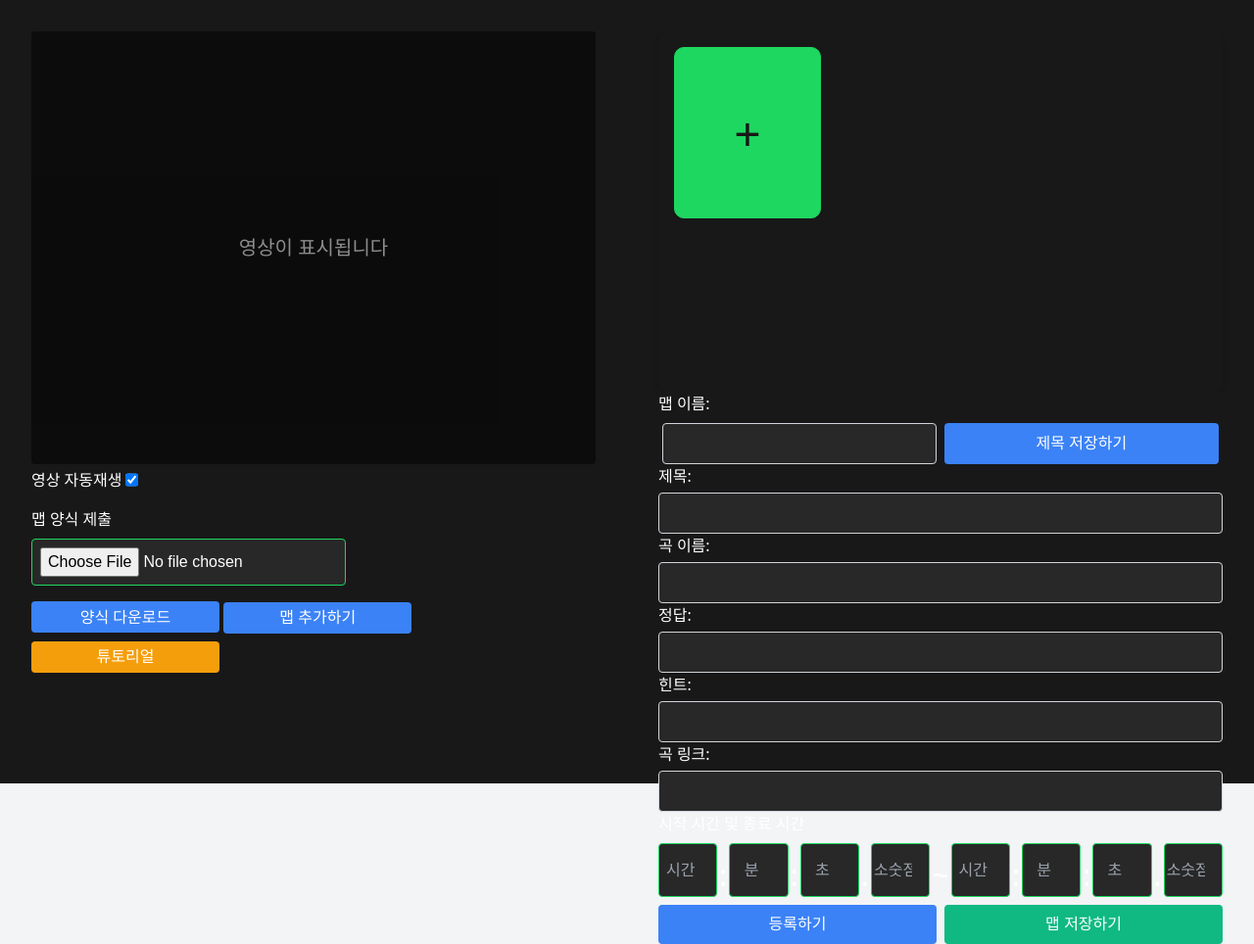
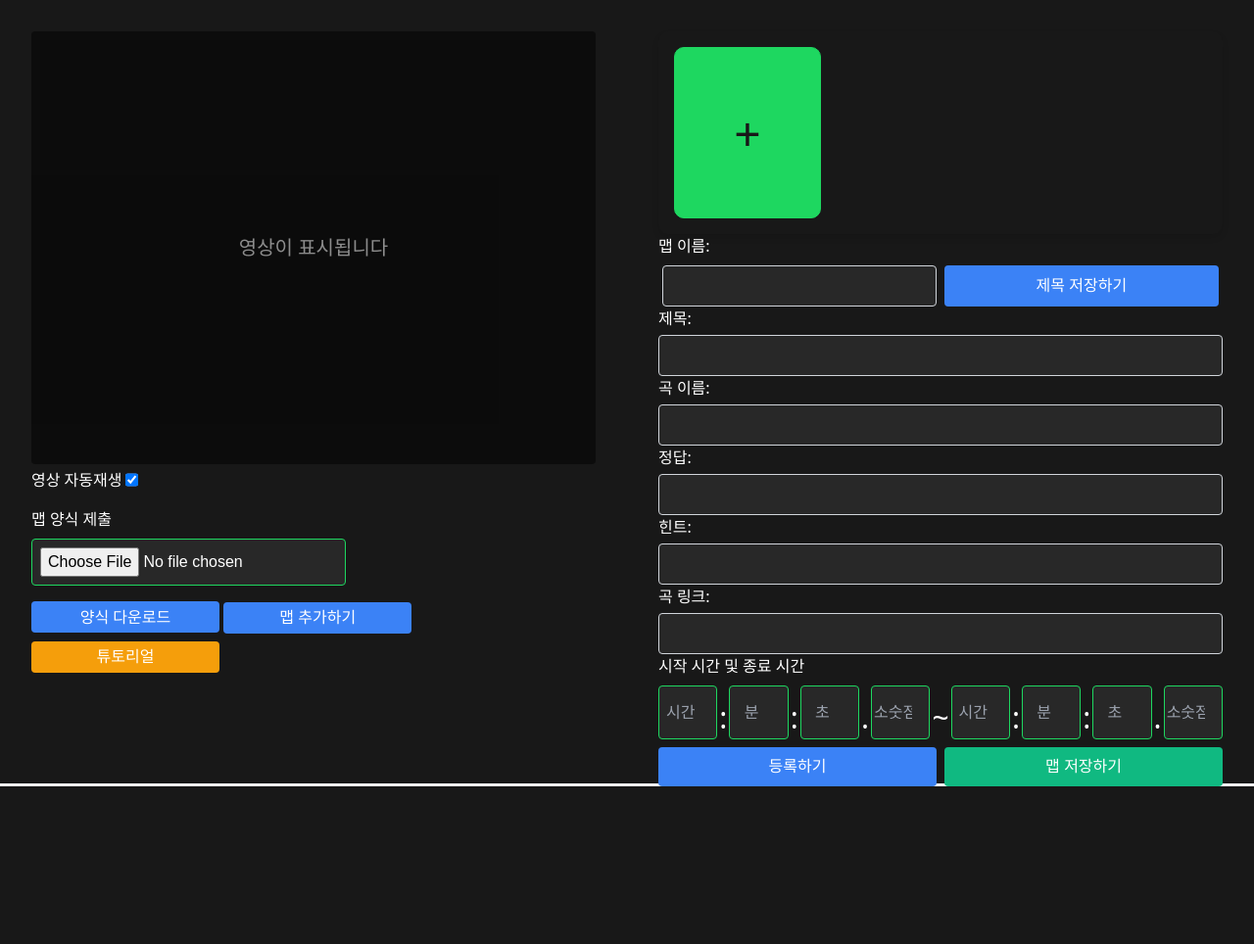
Before and after one commit to trackcrash/Animusic, a Flask app: template templates/createmap.html in a window 1280 px wide. Shown: the part 76-1040 px from the top of the page at 98% size. After the commit the page ends 879 px from the top, so only its background shows below. Run offline with Flask 3, Linux system fonts and the light colour scheme; the template is opened without the code that fills it, so the values that code supplies are empty; some libraries are stand-ins or nearby versions.

Commit message:
map upload bugfix

```diff
--- a/static/css/play.css
+++ b/static/css/play.css
@@ -84,20 +84,9 @@
 .left-side,
 .right-side {
     background-color: #181818;
+    color: #FFFFFF;
     height: 100vh;
     padding: 2rem;
-}
-
-.info-section {
-    background-color: #282828;
-    color: #FFFFFF;
-    height: 50%;
-}
-
-.input-form-section {
-    background-color: #181818;
-    color: #FFFFFF;
-    height: 50%;
 }
 
 .video-container {
--- a/static/js/upload_filedata.js
+++ b/static/js/upload_filedata.js
@@ -258,7 +258,7 @@
 };
 
 // videoid의 유효성을 검사하는 함수
-async function checking_videoid(check_videoid_list) {
+async function checking_videoid(check_videoid_list, check_array) {
     const videoid_checking = await fetch('/check_videoid', {
         method: 'POST',
         headers: {'Content-Type': 'application/json'},
@@ -390,7 +390,7 @@
 
     progress_step.step_4();
 
-    let check_videoid_list_count = await checking_videoid(check_videoid_list);
+    let check_videoid_list_count = await checking_videoid(check_videoid_list, check_array);
     if (check_videoid_list_count.length > 0) {
         location.reload();
         return;
--- a/templates/createmap.html
+++ b/templates/createmap.html
@@ -59,7 +59,7 @@
         <!-- 오른쪽 영역 -->
         <div class="right-side w-1/2">
             <!-- 상단 정보 영역 -->
-            <div class="info-section bg-gray-200 rounded p-2 shadow-md mb-4">
+            <div class="bg-gray-200 rounded p-2 shadow-md mb-4">
                 <div id="grid-container" class="grid gap-4 w-full h-full">
                     <!-- 여기에 .box 아이템들이 추가됩니다 -->
 
@@ -82,7 +82,6 @@
             </div>
 
             <!-- 하단 입력 양식 영역 -->
-            <div class="input-form-section">
             <form id="submission-form" class="space-y-2">
                 <input type="text" id="id-input" hidden>
 
@@ -137,11 +136,10 @@
                 </div>
             </form>
         </div>
-        </div>
         {% else %}
         <div class="right-side w-1/2">
             <!-- 상단 정보 영역 -->
-            <div class="info-section igeo-section">
+            <div class="igeo-section">
                 <div id="grid-container" class="igeo-grid">
                     <!-- .box items will be appended here -->
                     <div class="add_box grid-item igeo-add-box">
@@ -151,7 +149,6 @@
             </div>
 
             <!-- 하단 입력 양식 영역 -->
-            <div class="input-form-section">
             <form id="submission-form" class="space-y-2">
                 <input type="text" id="id-input" hidden>
 
@@ -199,7 +196,6 @@
                 </div>
             </form>
         </div>
-        </div>
         {% endif %}
     </div>
 </body>
```
Lines whose indentation alone changed are shown as unchanged.
